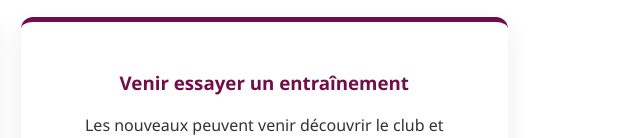
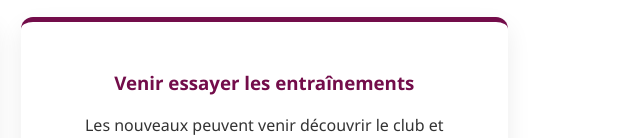
Before and after one commit to tri07-privas/tri07-privas.github.io, a plain HTML site: page contact/index.html in a window 1280 px wide. Shown: the part 602-740 px from the top of the page, 632-1272 px from the left. Drawn offline with Linux system fonts and the light colour scheme.

Commit message:
change wording contact

```diff
--- a/contact/index.html
+++ b/contact/index.html
@@ -42,7 +42,7 @@
             </div>
 
             <div class="card contact-card">
-              <h3>Venir essayer un entraînement</h3>
+              <h3>Venir essayer les entraînements</h3>
 
               <p>
                 Les nouveaux peuvent venir découvrir le club et participer aux
```
